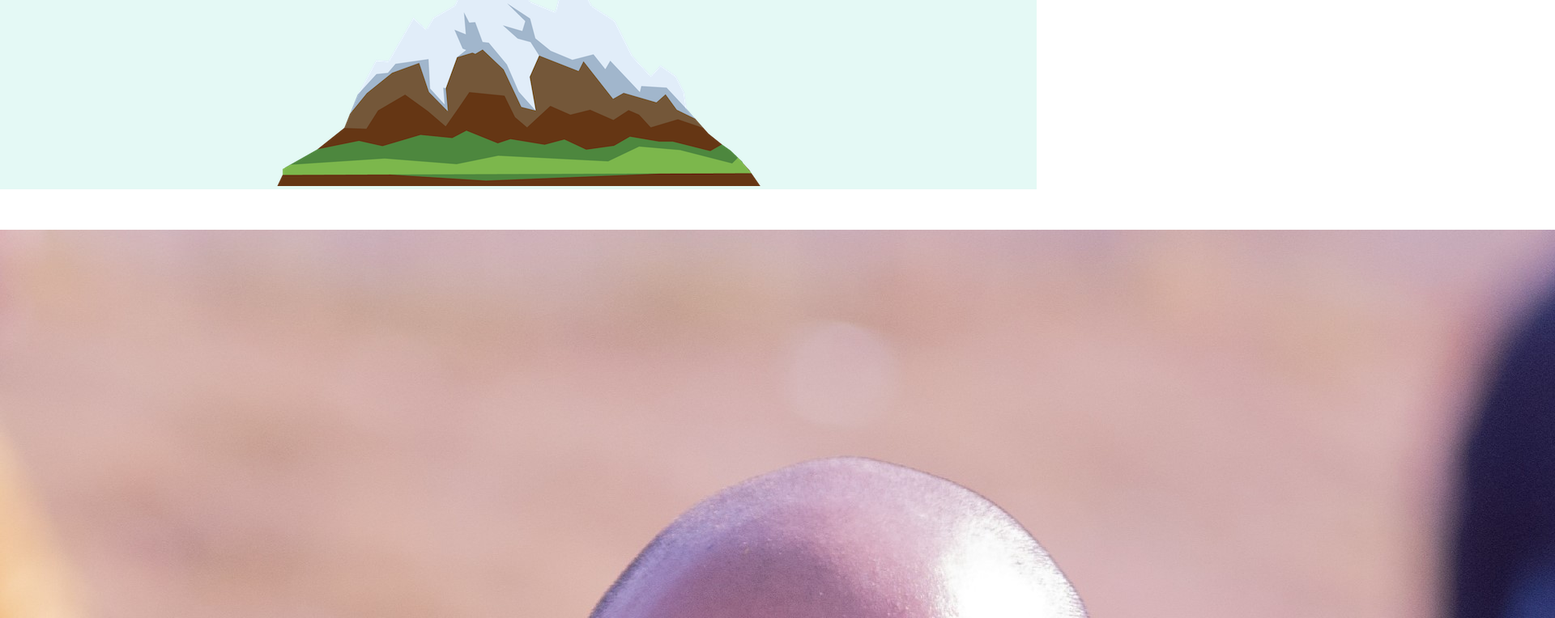
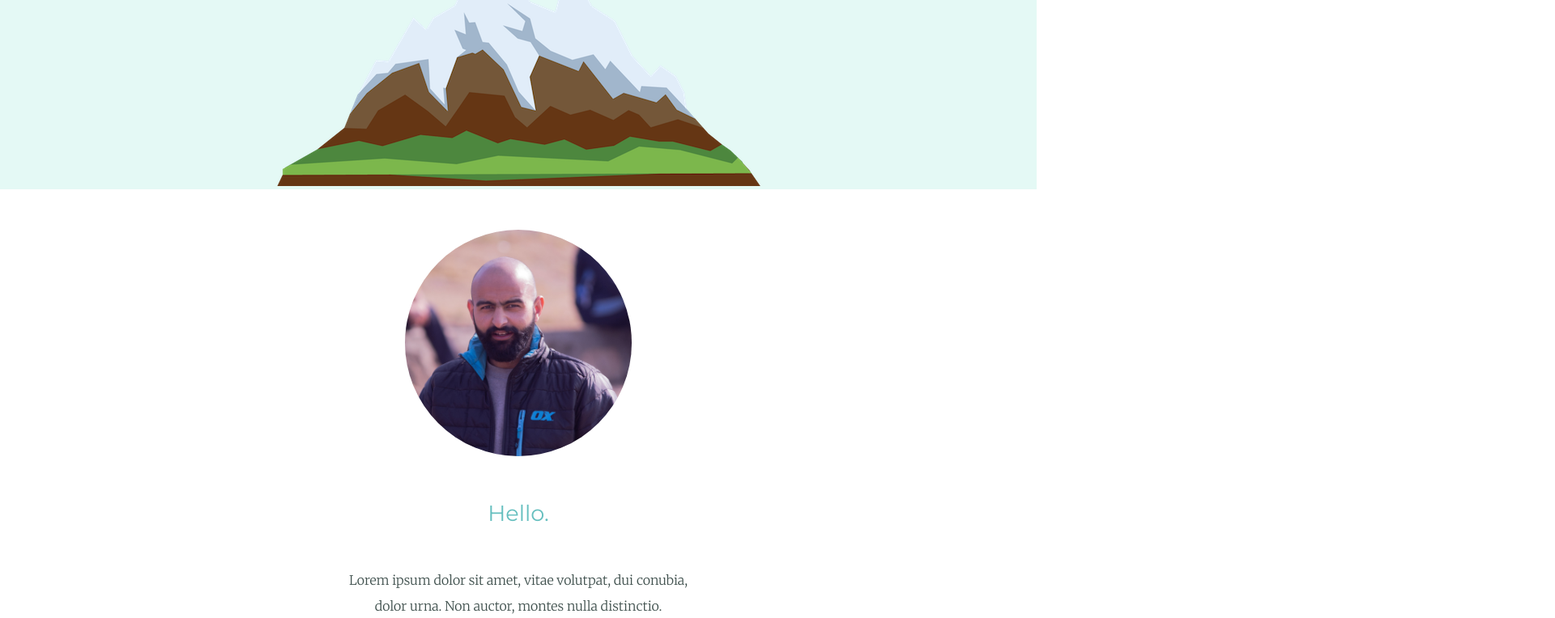
Before and after one commit to tanzeel498/cv, a plain HTML site: page index.html in a window 1280 px wide. Shown: the part 612-1376 px from the top of the page at 81% size, 1920 px wide, since content can reach past the window. Drawn offline with Linux system fonts and the light colour scheme.

Commit message:
Update index.html

```diff
--- a/index.html
+++ b/index.html
@@ -20,7 +20,7 @@
 
   <div class="middle-container">
     <div class="profile">
-      <img src="images/tanzeel.jpg" alt="tanzeel-img">
+      <img class="profile-img" src="images/tanzeel.jpg" alt="tanzeel-img">
       <h2>Hello.</h2>
       <p class="profile-msg">Lorem ipsum dolor sit amet, vitae volutpat, dui conubia, dolor urna. Non auctor, montes nulla distinctio.</p>
     </div>
```
